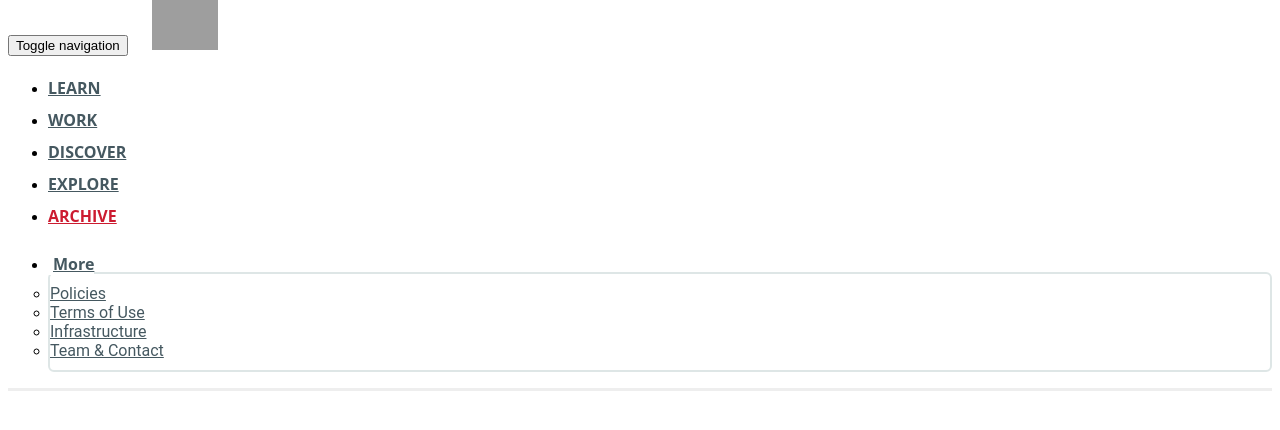
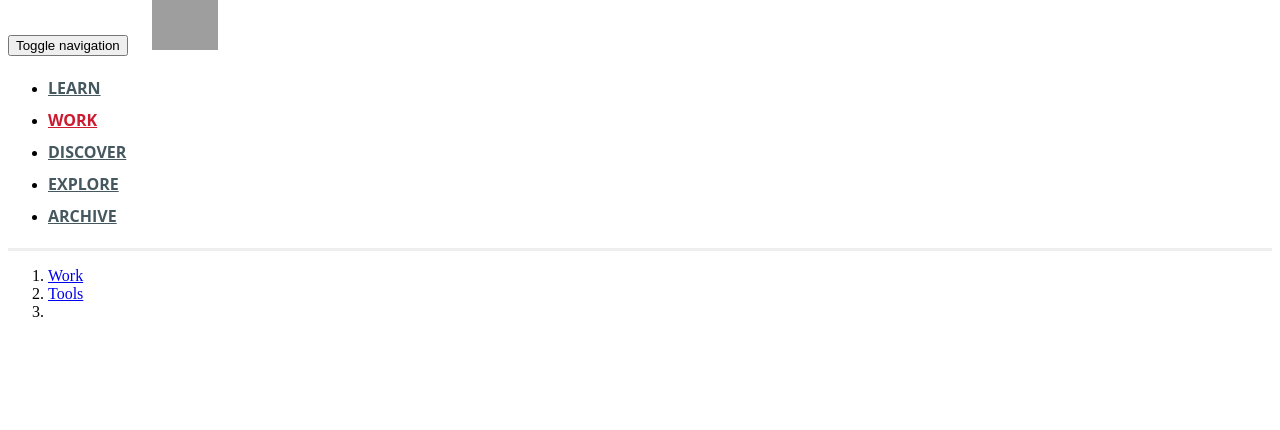
Before and after one commit to materialscloud-org/frontend-theme, a Flask app: page / in a window 1280 px wide. Shown: the top 430 px of the page. Run offline with Flask 2, Linux system fonts and the light colour scheme; grey boxes are pictures that could not be loaded.

Commit message:
added breadcrumb, removed 'More' in jinja header

```diff
--- a/header/jinja/app/header.py
+++ b/header/jinja/app/header.py
@@ -6,6 +6,7 @@
 urls = {
  "learn": "{}/learn".format(mcloud_base_url),
  "work": "{}/work".format(mcloud_base_url),
+ "tools": "{}/work/tools".format(mcloud_base_url),
  "discover": "{}/discover".format(mcloud_base_url),
  "explore": "{}/explore".format(mcloud_base_url),
  "archive": "{}/archive".format(mcloud_base_url),
@@ -14,10 +15,10 @@
 # set the css class of your section to "active"
 css_classes = {
  "learn": "",
- "work": "",
+ "work": "active",
  "discover": "",
  "explore": "",
- "archive": "active",
+ "archive": "",
 }
 
 template_vars = dict(
--- a/header/jinja/app/templates/header.html
+++ b/header/jinja/app/templates/header.html
@@ -1,4 +1,6 @@
+<!-- jquery is not needed for use in tools-barebone
 <script src="/static/js/jquery.min.js" type='text/javascript'></script>
+ -->
 <script src="/static/js/bootstrap.min.js" type='text/javascript'></script>
 <link rel="stylesheet" href="/static/css/mcloud_header.min.css" type='text/css'>
 
@@ -30,19 +32,13 @@
                     <li class="{{ css_classes.explore }}" ><a href="{{ urls.explore }}">EXPLORE</a></li>
                     <li class="{{ css_classes.archive }}" ><a href="{{ urls.archive }}">ARCHIVE</a></li>
                 </ul>
-                <ul class="nav navbar-nav navbar-right">
-                    <li class="dropdown">
-                        <a class="dropdown-toggle" data-toggle="dropdown" href="#">More
-                            <span class="caret"></span></a>
-                        <ul class="dropdown-menu more-menu">
-                            <li><a href="{{ mcloud_base_url }}/policies">Policies</a></li>
-                            <li><a href="{{ mcloud_base_url }}/terms">Terms of Use</a></li>
-                            <li><a href="{{ mcloud_base_url }}/infrastructure">Infrastructure</a></li>
-                            <li><a href="{{ mcloud_base_url }}/team">Team &amp; Contact</a></li>
-                        </ul>
-                    </li>
-                </ul>
             </div>
         </div>
     </div>
 </div> <!-- End of header -->
+
+<ol class="breadcrumb">
+    <li><a href="{{ urls.work }}">Work</a></li>
+    <li><a href="{{ urls.tools }}">Tools</a></li>
+    <li class="active"><span>{{ config["page_title"] }}</span></li>
+</ol>
```
